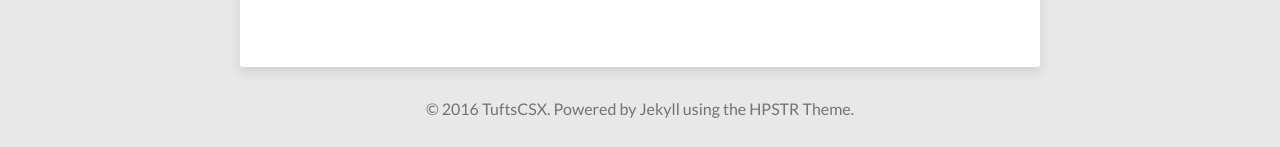
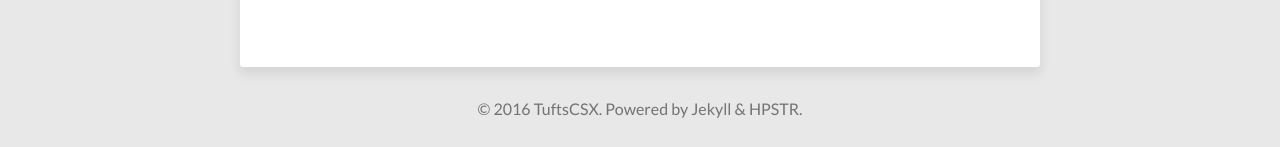
Before and after one commit to ralfisalhon/go, a Jekyll site: the page built from index.html, in a window 1280 px wide. Shown: the part 992-1139 px from the top of the page. Built offline with Jekyll 4.4.1, drawn with Linux system fonts in a browser that asks for light colours; nearby versions of some CDN libraries; the list of posts is cut into pages by our own code.

Commit message:
fat trim part 3

```diff
--- a/_includes/footer.html
+++ b/_includes/footer.html
@@ -1 +1 @@
-<span>&copy; {{ site.time | date: '%Y' }} {{ site.owner.name }}. Powered by <a href="http://jekyllrb.com" rel="nofollow">Jekyll</a> using the <a href="https://mademistakes.com/work/hpstr-jekyll-theme/" rel="nofollow">HPSTR Theme</a>.</span>
+<span>&copy; {{ site.time | date: '%Y' }} {{ site.owner.name }}. Powered by <a href="http://jekyllrb.com" rel="nofollow">Jekyll</a> & <a href="https://mademistakes.com/work/hpstr-jekyll-theme/" rel="nofollow">HPSTR</a>.</span>
```
